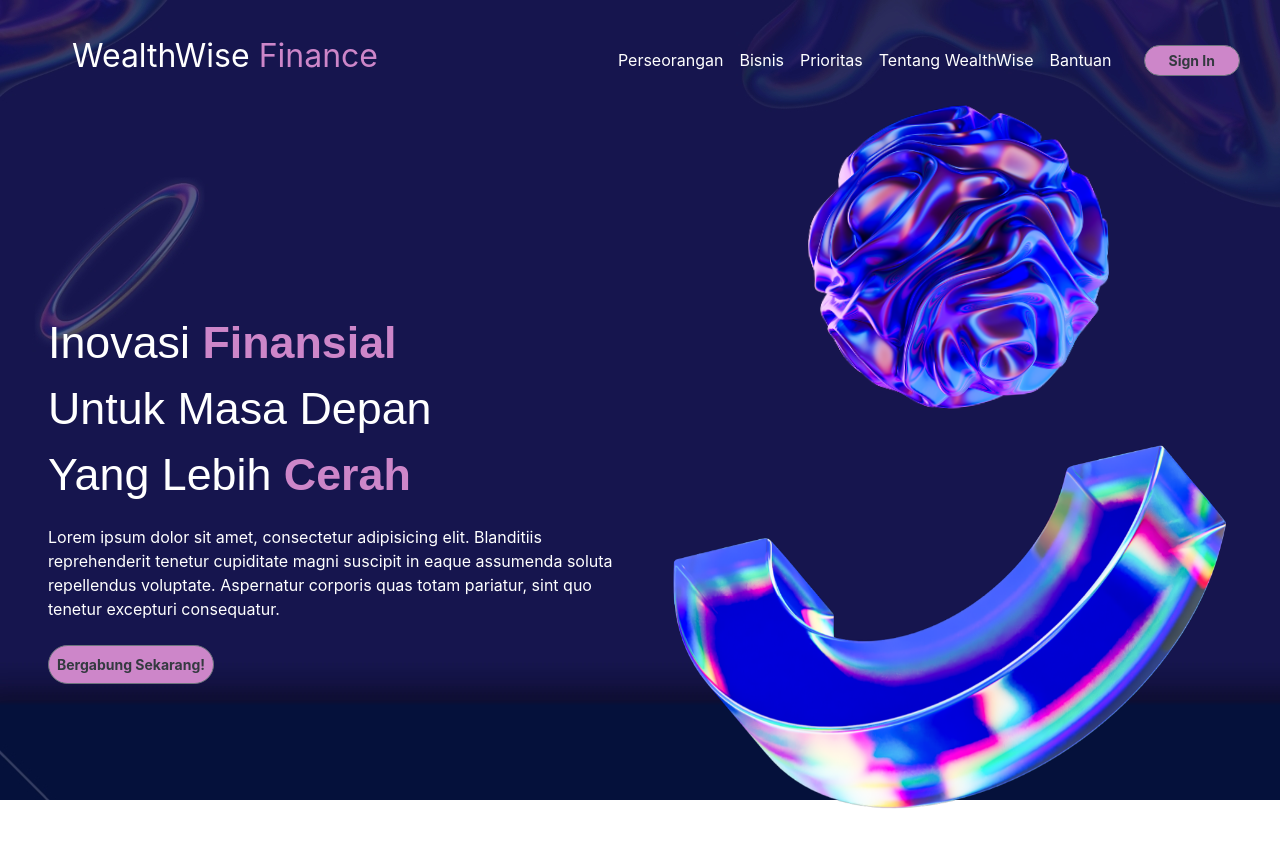
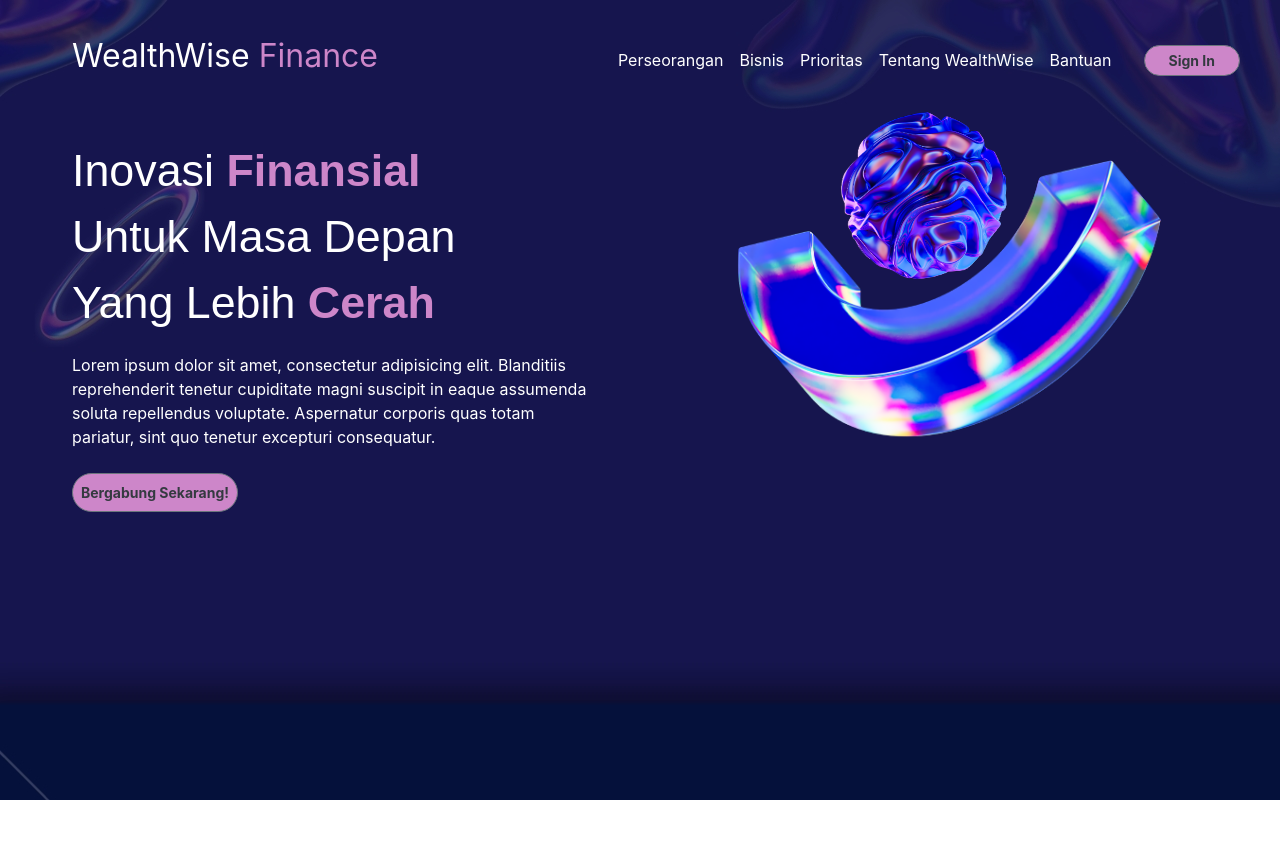
Before and after one commit to NaufalHusnianto/project-react-weatlhwise, a React (Create React App) app: page / in a window 1280 px wide. Shown: the top 846 px of the page. After the commit the page ends 800 px from the top, so only its background shows below. Built offline with nearby package versions, Linux system fonts and the light colour scheme.

Commit message:
Update Dashboard.js

```diff
--- a/src/pages/Dashboard.js
+++ b/src/pages/Dashboard.js
@@ -18,7 +18,7 @@ function Dashboard() {
     }
 
     return (
-        <div className="App p-4" style={bodyBg}>
+        <div className="App p-4 h-100vh" style={bodyBg}>
             <header className="d-flex justify-content-between align-items-center pt-2">
                 <h2 className="pl-5 text-white font-weight-normal text-sm-left">WealthWise <span style={purpleColor}>Finance</span></h2>
                 <nav className="navbar navbar-expand-lg bg-body-tertiary d-flex ">
@@ -32,17 +32,17 @@ function Dashboard() {
                     <button type="button" className="btn btn-secondary btn-sm rounded-pill font-weight-bold text-dark pl-4 pr-4 ml-4" style={purpleBgColor}>Sign In</button>
                 </nav>
             </header>
-            <main className="d-flex flex-wrap-reverse justify-content-center align-items-center h-85">
-                <div className="container w-100 col-lg-6 p-4 mt-5">
+            <main className="d-flex flex-wrap-reverse flex-row justify-content-center align-items-center h-85">
+                <div className="container w-100 h-100 col-lg-6 p-5 mt-2">
                     <h1 className="card-title text-white font-style-dashboard">Inovasi <span className="font-weight-bold" style={purpleColor}>Finansial</span></h1>
                     <h1 className="card-title text-white font-style-dashboard">Untuk Masa Depan</h1>
                     <h1 className="card-title text-white font-style-dashboard">Yang Lebih <span className="font-weight-bold" style={purpleColor}>Cerah</span></h1>
                     <p className="text-white text-sm-left mt-4">Lorem ipsum dolor sit amet, consectetur adipisicing elit. Blanditiis reprehenderit tenetur cupiditate magni suscipit in eaque assumenda soluta repellendus voluptate. Aspernatur corporis quas totam pariatur, sint quo tenetur excepturi consequatur.</p>
                     <button type="button" className="btn btn-secondary btn-sm rounded-pill font-weight-bold text-dark p-2 mt-2" style={purpleBgColor}>Bergabung Sekarang!</button>
                 </div>
-                <div className="container w-100 col-lg-6 text-center mb-5 position-relative">
-                    <img src="/image/ball.png" className="rotate-animation img-fluid" />
-                    <img src="/image/u.png" className="floating-animation img-fluid" />
+                <div className="container w-100 col-lg-6 text-center mb-5 position-relative d-flex align-items-center justify-content-center flex-column">
+                    <img src="/image/ball.png" className="rotate-animation img-fluid position-absolute" style={{ maxWidth: '12rem', bottom: '20%', right: '40%', transform: 'translate(-50%, -50%)' }} alt="Ball"/>
+                    <img src="/image/u.png" className="floating-animation img-fluid position-absolute" style={{ maxWidth: '28rem', transform: 'translate(-50%, -50%)' }} alt="U" />
                 </div>
             </main>
         </div>
```
